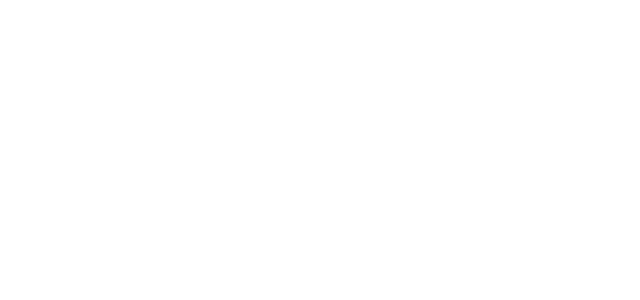
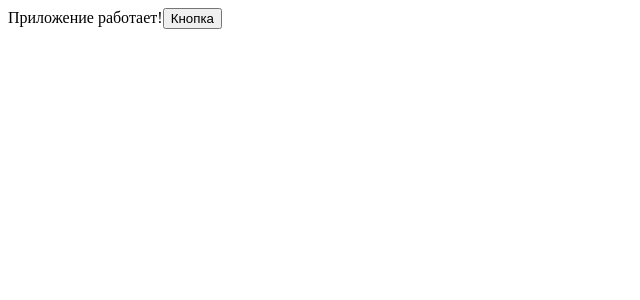
Before and after one commit to ivan-14-trifonov/educational_react, a React (Create React App) app: page / in a window 1280 px wide. Shown: the top 300 px of the page, without its empty margins (0-640 px from the left). Built offline with nearby package versions, Linux system fonts and the light colour scheme.

Commit message:
16:30 The first minimal example

```diff
--- a/src/index.tsx
+++ b/src/index.tsx
@@ -6,5 +6,8 @@
   document.getElementById('root') as HTMLElement
 );
 root.render(
-    <App />
+    <div>
+      Приложение работает!
+      <button>Кнопка</button>
+    </div>
 );
```
